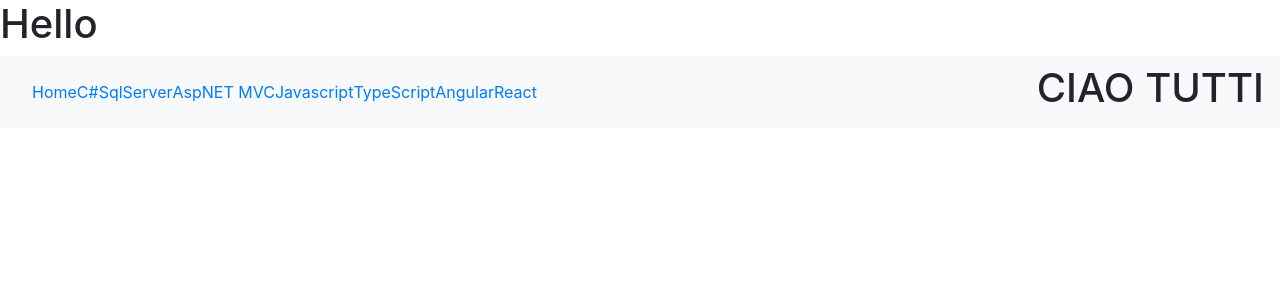
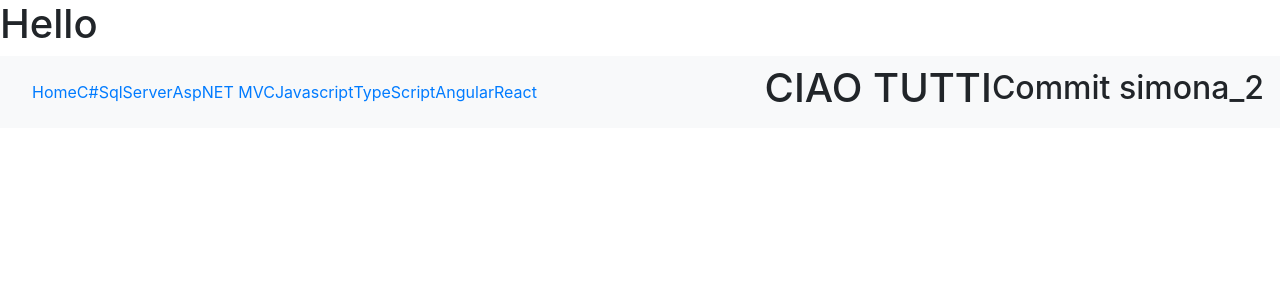
Before and after one commit to CodePhys/comprehensive-full-stack-development-course, an Angular app in the folder Resume/: page / in a window 1280 px wide. Shown: the top 300 px of the page. Built offline with nearby package versions, Linux system fonts and the light colour scheme.

Commit message:
modifica in app.component.html

```diff
--- a/Resume/src/app/app.component.html
+++ b/Resume/src/app/app.component.html
@@ -11,4 +11,5 @@
     <li><a href="#React">React</a></li>
   </ul>
   <h1>CIAO TUTTI</h1>
+  <h2>Commit simona_2</h2>
 </nav>
```
